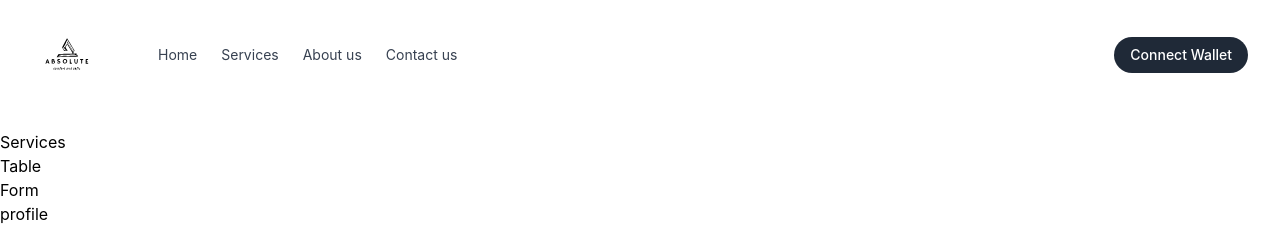
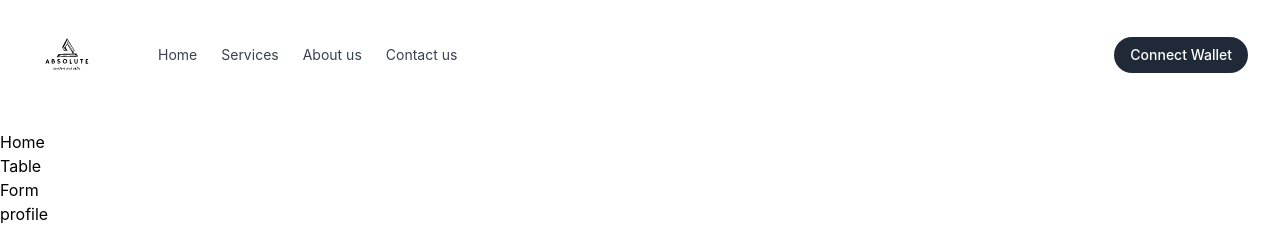
Before and after one commit to chiemezie1/shipmentTrackingSystem, a React (Create React App) app in the folder frontend/: page / in a window 1280 px wide. Shown: the top 226 px of the page. Built offline with nearby package versions, Linux system fonts and the light colour scheme.

Commit message:
router set up

```diff
--- a/frontend/package.json
+++ b/frontend/package.json
@@ -38,6 +38,7 @@
     ]
   },
   "devDependencies": {
+    "react-router-dom": "^6.14.1",
     "tailwindcss": "^3.3.2"
   }
 }
--- a/frontend/src/App.js
+++ b/frontend/src/App.js
@@ -1,5 +1,5 @@
 import "./App.css";
-
+import { Routes, Route } from "react-router-dom"
 //starting
 
 import React, { useState, useEffect, useContext } from "react";
@@ -14,6 +14,9 @@ import {
   Services,
   StartShipment,
   Table,
+  Home,
+  Contact,
+  About,
 } from "./components/index";
 
 import { TrackingContext } from "./Context/TrackingContext";
@@ -57,47 +60,59 @@ function App() {
     <>
       <NavBar />
 
-      <Services
-        setOpenProfile={setOpenProfile}
-        setCompleteModel={setCompleteModel}
-        setGetModel={setGetModel}
-        setStartModel={setStartModel}
-      />
+
+      <Routes>
+        <Route path="/" element={<Home />} />
+
+        <Route path="about" element={
+          <Services
+            setOpenProfile={setOpenProfile}
+            setCompleteModel={setCompleteModel}
+            setGetModel={setGetModel}
+            setStartModel={setStartModel}
+          />} />
+
+        <Route path="about" element={<About />} />
+
+        <Route path="contact" element={<Contact />} />
+      </Routes>
+
+
 
       <Table
-        setAllShhipmentsData ={setAllShhipmentsData}
-        allShipmentsData ={allShipmentsData}
+        setAllShhipmentsData={setAllShhipmentsData}
+        allShipmentsData={allShipmentsData}
       />
 
       <Form
-        createShipmentMoldel ={createShipmentMoldel}
-        setCreateShipmentMoldel ={setCreateShipmentMoldel}
-        createShipments ={createShipments}
+        createShipmentMoldel={createShipmentMoldel}
+        setCreateShipmentMoldel={setCreateShipmentMoldel}
+        createShipments={createShipments}
       />
 
       <Profile
-        openProfile ={openProfile}
-        setOpenProfile ={setOpenProfile}
-        currentUser ={currentUser}
-        getShipmentCount ={getShipmentCount}
+        openProfile={openProfile}
+        setOpenProfile={setOpenProfile}
+        currentUser={currentUser}
+        getShipmentCount={getShipmentCount}
       />
 
       <CompleteShipment
-        completeModel ={completeModel}
-        setCompleteModel ={setCompleteModel}
-        completeShipment ={completeShipment}
+        completeModel={completeModel}
+        setCompleteModel={setCompleteModel}
+        completeShipment={completeShipment}
       />
 
       <GetShipment
-        getModel ={getModel}
-        setGetModel ={setGetModel}
-        getShipment ={getShipment}
+        getModel={getModel}
+        setGetModel={setGetModel}
+        getShipment={getShipment}
       />
 
       <StartShipment
-        StartModel ={StartModel}
-        setStartModel ={setStartModel}
-        startShipment ={startShipment}
+        StartModel={StartModel}
+        setStartModel={setStartModel}
+        startShipment={startShipment}
       />
       <Footer />
     </>
--- /dev/null
+++ b/frontend/src/components/About.js
@@ -0,0 +1,10 @@
+import React from "react";
+
+const About = () => {
+    return(
+        <div>
+            About
+        </div>
+    )
+};
+export default About;
--- /dev/null
+++ b/frontend/src/components/Contact.js
@@ -0,0 +1,10 @@
+import React from "react";
+
+const Contact = () => {
+    return(
+        <div>
+            Contact
+        </div>
+    )
+};
+export default Contact;
--- /dev/null
+++ b/frontend/src/components/Home.js
@@ -0,0 +1,10 @@
+import React from "react";
+
+const Home = () => {
+    return(
+        <div>
+            Home
+        </div>
+    )
+};
+export default Home;
--- a/frontend/src/components/NavBar.js
+++ b/frontend/src/components/NavBar.js
@@ -1,17 +1,19 @@
 import React, { useContext, useEffect, useState } from "react";
 import { TrackingContext } from "../Context/TrackingContext";
 import { Nav, cancel, logo } from "../components/index";
+import { Link } from "react-router-dom";
 
 const NavBar = () => {
   const [state, setState] = useState(false);
   const { currentUser, connectWallet } = useContext(TrackingContext);
 
   const Navigation = [
-    { title: "Home", path: "#" },
-    { title: "Services", path: "#" },
-    { title: "About us", path: "#" },
-    { title: "Contact us", path: "#" },
+    { title: "Home", path: "/" },
+    { title: "Services", path: "/services" },
+    { title: "About us", path: "/about" },
+    { title: "Contact us", path: "/contact" },
   ];
+
 
   useEffect(() => {
     document.onclick = (e) => {
@@ -30,9 +32,9 @@ const NavBar = () => {
     >
       <div className="gap-x-14 items-center max-w-screen-xl mx-auto px-4 md:flex md:px-8">
         <div className="flex items-center justify-between py-5 md:block">
-          <a href="javascript:void(0)">
+          <Link  to="/">
             <img src={logo} width={70} height={20} alt="Logo" />
-          </a>
+          </Link>
 
           <div className="md:hidden">
             <button
@@ -58,9 +60,9 @@ const NavBar = () => {
           <ul className="justify-center items-center space-y-6 md:flex md:space-x-6 md:space-y-0">
             {Navigation.map((item, idx) => (
               <li key={idx} className="text-gray-700 hover:text-gray-900">
-                <a href={item.path} className="block">
+                <Link to={item.path} className="block">
                   {item.title}
-                </a>
+                </Link>
               </li>
             ))}
           </ul>
--- a/frontend/src/components/Services.js
+++ b/frontend/src/components/Services.js
@@ -1,10 +1,27 @@
 import React from "react";
+import { getapp, logo } from "../components/index";
 
-const Services = () => {
-    return(
-        <div>
-            Services
-        </div>
-    )
+const Services = ({
+  setOpenProfile,
+  setCompleteModel,
+  setGetModel,
+  setStartModel,
+}) => {
+
+
+    const openModalBBox = (text) => {
+        if (text === 1) {
+            setCompleteModel(true);
+        } else if (text === 2) {
+            setGetModel(true);
+        } else if (text === 3) {
+            setStartModel(true);
+        } else if (text === 4) {
+            setOpenProfile(true);
+        }
+    };
+
+
+  return <div>Services</div>;
 };
 export default Services;
--- a/frontend/src/index.js
+++ b/frontend/src/index.js
@@ -2,14 +2,17 @@ import React from "react";
 import ReactDOM from "react-dom/client";
 import "./index.css";
 import App from "./App";
+import { BrowserRouter } from "react-router-dom";
 
 import { TrackingProvider } from "./Context/TrackingContext";
 
 const root = ReactDOM.createRoot(document.getElementById("root"));
 root.render(
   <React.StrictMode>
-    <TrackingProvider>
-      <App />
-    </TrackingProvider>
+    <BrowserRouter>
+      <TrackingProvider>
+        <App />
+      </TrackingProvider>
+    </BrowserRouter>
   </React.StrictMode>
 );
```
Also changed, not shown: frontend/src/components/index.js (+7 -0 lines), 2 other files (tests, documents, lock files or other folders).
